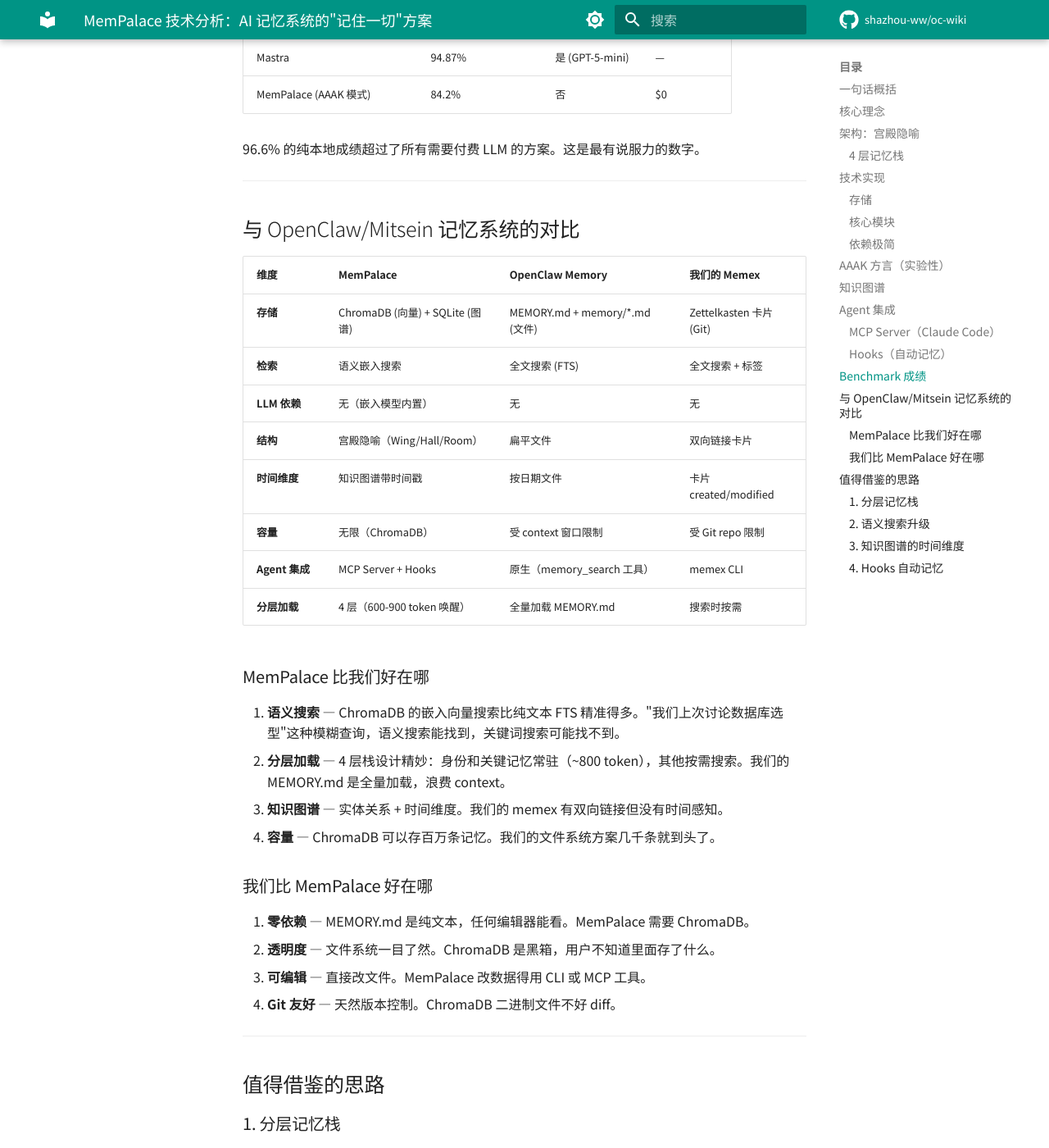
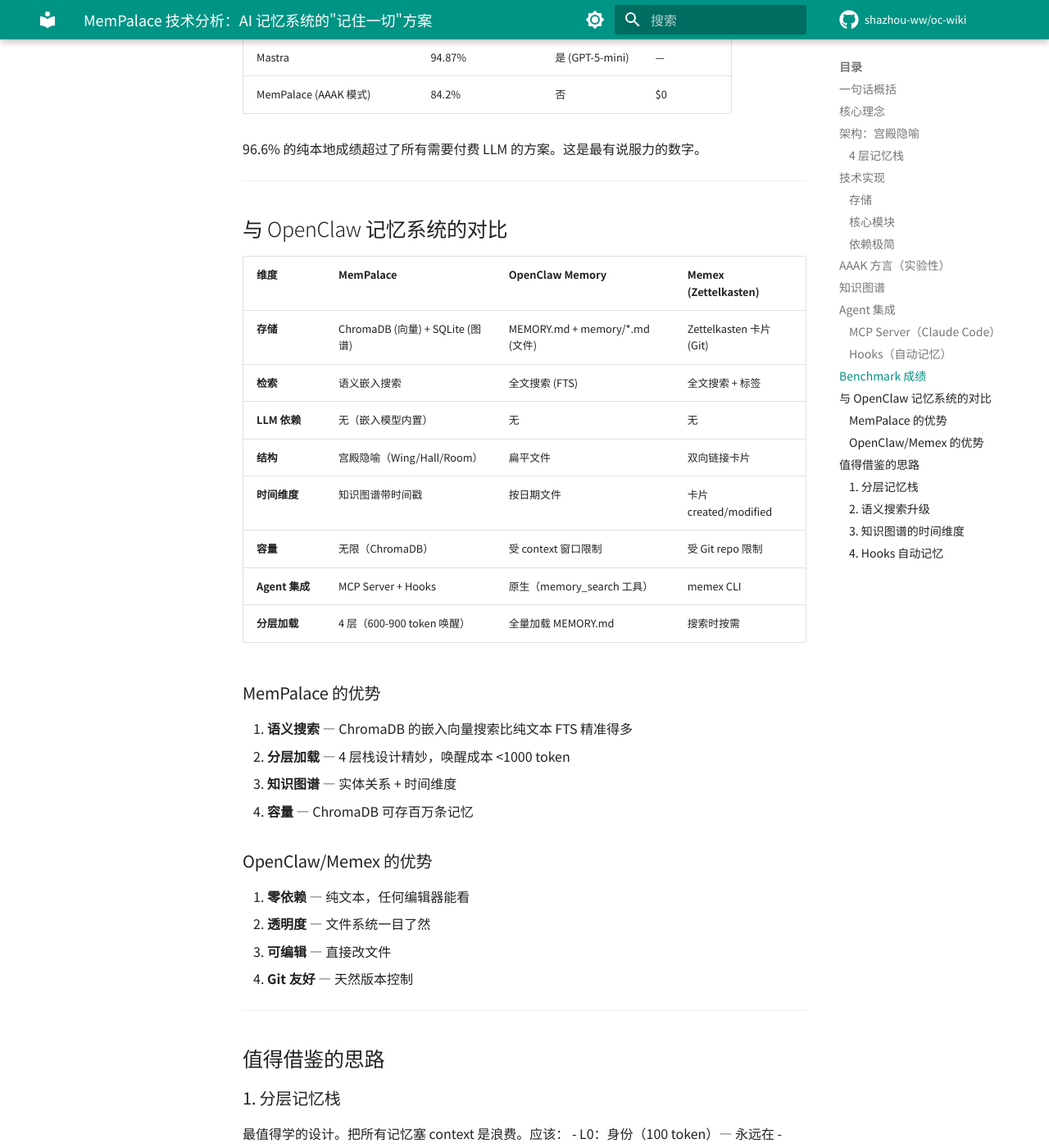
Before and after one commit to shazhou-ww/oc-wiki, an MkDocs documentation site: the page built from docs/shared/mempalace-analysis.md, in a window 1280 px wide and 1400 px high, scrolled down 4622 px. Shown: the whole window at 82% size. Built offline with MkDocs 1.6.1 and Material for MkDocs 9.7.7, drawn with Linux system fonts in a browser that asks for light colours; comment, search, counter and statistics services are not loaded.

Commit message:
docs: remove Mitsein references from public-facing articles

```diff
--- a/docs/shared/mempalace-analysis.md
+++ b/docs/shared/mempalace-analysis.md
@@ -183,9 +183,9 @@ hooks/mempal_save_hook.sh
 
 ---
 
-## 与 OpenClaw/Mitsein 记忆系统的对比
+## 与 OpenClaw 记忆系统的对比
 
-| 维度 | MemPalace | OpenClaw Memory | 我们的 Memex |
+| 维度 | MemPalace | OpenClaw Memory | Memex (Zettelkasten) |
 |:--|:--|:--|:--|
 | **存储** | ChromaDB (向量) + SQLite (图谱) | MEMORY.md + memory/*.md (文件) | Zettelkasten 卡片 (Git) |
 | **检索** | 语义嵌入搜索 | 全文搜索 (FTS) | 全文搜索 + 标签 |
@@ -196,19 +196,19 @@ hooks/mempal_save_hook.sh
 | **Agent 集成** | MCP Server + Hooks | 原生（memory_search 工具） | memex CLI |
 | **分层加载** | 4 层（600-900 token 唤醒） | 全量加载 MEMORY.md | 搜索时按需 |
 
-### MemPalace 比我们好在哪
+### MemPalace 的优势
 
-1. **语义搜索** — ChromaDB 的嵌入向量搜索比纯文本 FTS 精准得多。"我们上次讨论数据库选型"这种模糊查询，语义搜索能找到，关键词搜索可能找不到。
-2. **分层加载** — 4 层栈设计精妙：身份和关键记忆常驻（~800 token），其他按需搜索。我们的 MEMORY.md 是全量加载，浪费 context。
-3. **知识图谱** — 实体关系 + 时间维度。我们的 memex 有双向链接但没有时间感知。
-4. **容量** — ChromaDB 可以存百万条记忆。我们的文件系统方案几千条就到头了。
+1. **语义搜索** — ChromaDB 的嵌入向量搜索比纯文本 FTS 精准得多
+2. **分层加载** — 4 层栈设计精妙，唤醒成本 <1000 token
+3. **知识图谱** — 实体关系 + 时间维度
+4. **容量** — ChromaDB 可存百万条记忆
 
-### 我们比 MemPalace 好在哪
+### OpenClaw/Memex 的优势
 
-1. **零依赖** — MEMORY.md 是纯文本，任何编辑器能看。MemPalace 需要 ChromaDB。
-2. **透明度** — 文件系统一目了然。ChromaDB 是黑箱，用户不知道里面存了什么。
-3. **可编辑** — 直接改文件。MemPalace 改数据得用 CLI 或 MCP 工具。
-4. **Git 友好** — 天然版本控制。ChromaDB 二进制文件不好 diff。
+1. **零依赖** — 纯文本，任何编辑器能看
+2. **透明度** — 文件系统一目了然
+3. **可编辑** — 直接改文件
+4. **Git 友好** — 天然版本控制
 
 ---
 
```
Also changed, not shown: docs/shared/multica-analysis.md (+6 -6 lines).
